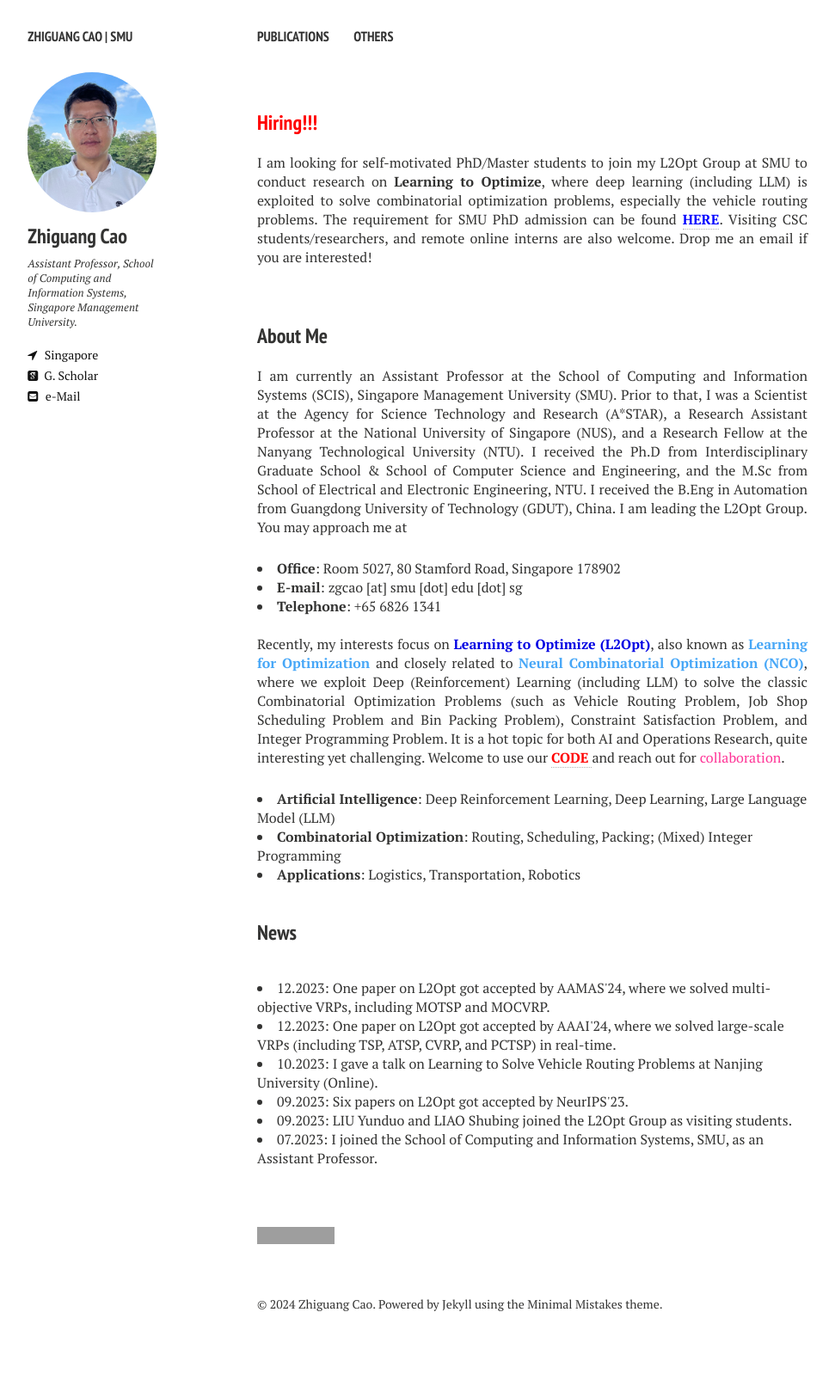
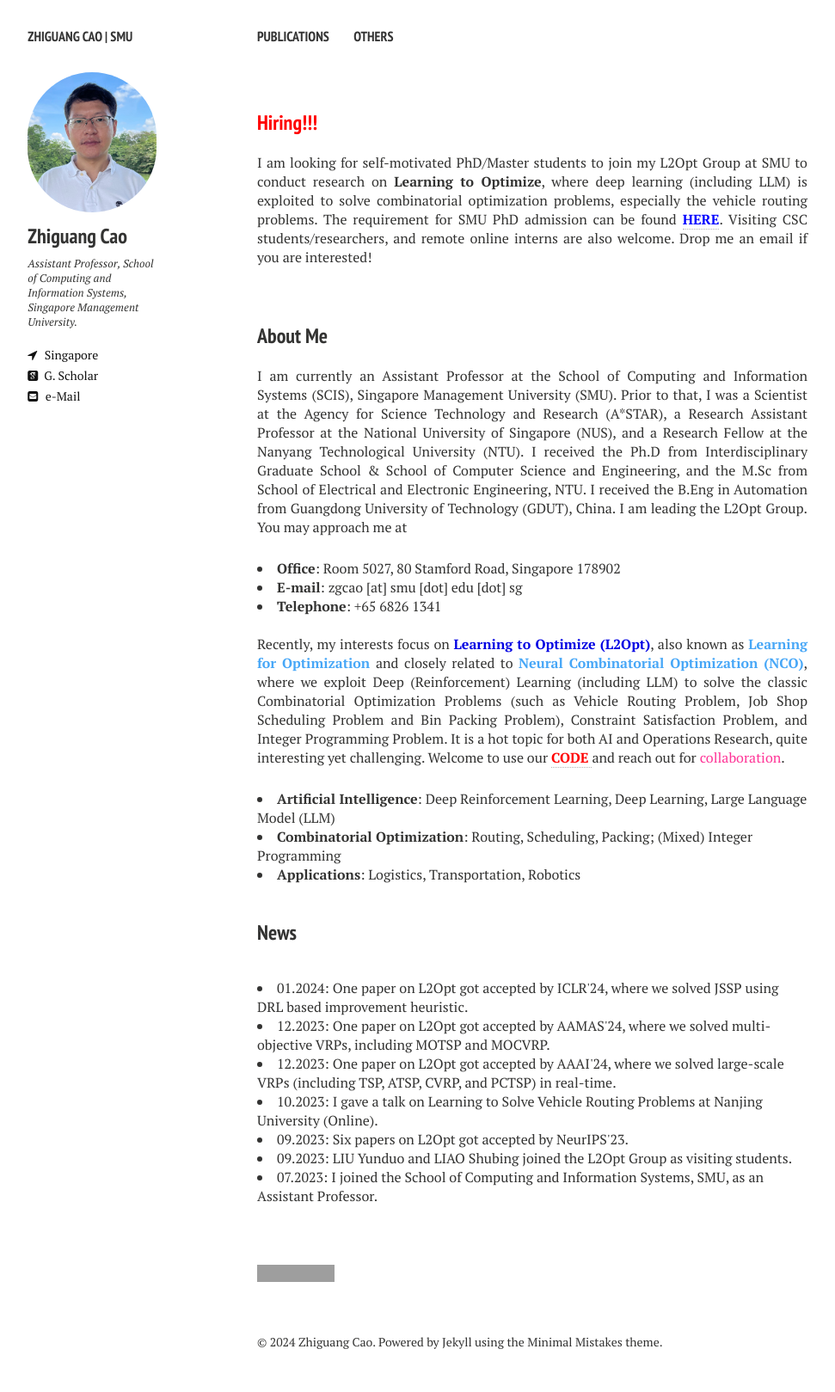
Before and after one commit to zhiguangcaosg/zhiguangcaosg.github.io, a Jekyll site: the page built from index.md, in a window 1280 px wide. Shown: the whole page at 86% size, without its empty margins (21-992 px from the left). Built offline with Jekyll 4.4.1, drawn with Linux system fonts in a browser that asks for light colours; nearby versions of some CDN libraries; before the commit the page ends 1575 px from its top, so only the background shows below that; grey boxes are pictures that could not be loaded.

Commit message:
Update index.md

```diff
--- a/index.md
+++ b/index.md
@@ -40,6 +40,10 @@ image: banner1.png
 <h3 style="margin-bottom:-8px;padding-top:20px;">News</h3> <br>
 
 <li>
+01.2024:  One paper on L2Opt got accepted by ICLR'24, where we solved JSSP using DRL based improvement heuristic.
+</li>
+
+<li>
 12.2023:  One paper on L2Opt got accepted by AAMAS'24, where we solved multi-objective VRPs, including MOTSP and MOCVRP.
 </li>
 
```
